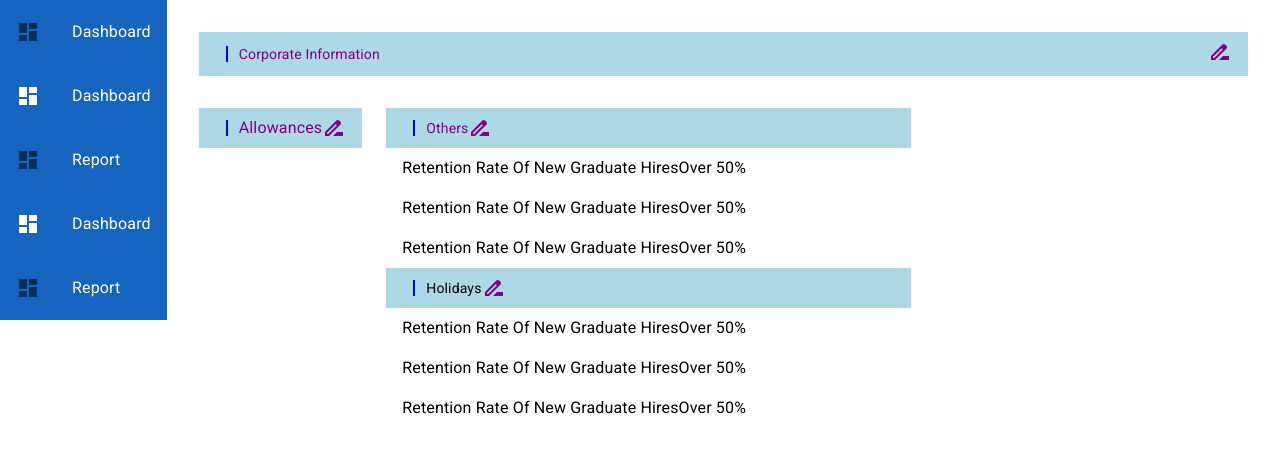
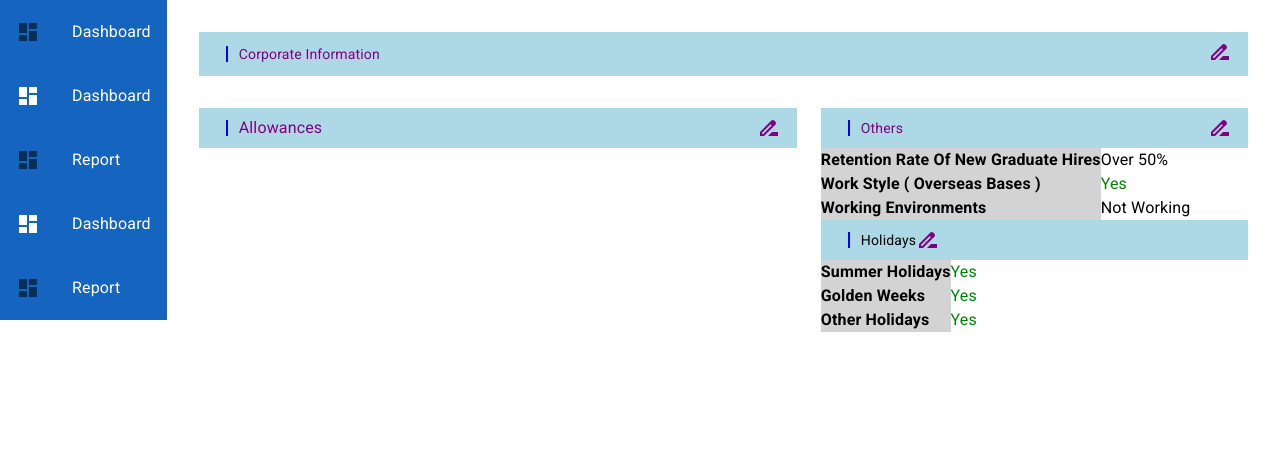
Before and after one commit to berserek20/Dashborad, a React (Create React App) app: page / in a window 1280 px wide. Shown: the top 452 px of the page. Built offline with nearby package versions, Linux system fonts and the light colour scheme.

Commit message:
fourth commit

```diff
--- a/src/components/Body.jsx
+++ b/src/components/Body.jsx
@@ -4,9 +4,12 @@ import HorizontalRuleIcon from '@mui/icons-material/HorizontalRule';
 import DriveFileRenameOutlineIcon from '@mui/icons-material/DriveFileRenameOutline';
 import PopupForm from './PopupForm';
 import { Link } from 'react-router-dom';
+// import { grey } from '@mui/material/colors';
 
 function Body() {
-    const [allowanceData, setAllowanceData] = useState([]);
+    const [allowanceData, setAllowanceData] = useState({});
+    const [registerData, setRegisterData] = useState({});
+
     const [open, setOpen] = useState(false);
     function handleClickOpen() {
         setOpen(true)
@@ -16,18 +19,26 @@ function Body() {
     };
     useEffect(() => {
         const v = localStorage.getItem("Allowance")
-        const temp = JSON.parse(v);
+        const temp1 = JSON.parse(v);
+        const r = localStorage.getItem("formData")
+        const temp2 = JSON.parse(r);
+        if (temp1 != null) {
 
-        if(temp != null){
-
-            setAllowanceData(temp);
+            setAllowanceData(temp1);
         }
-
-        console.log(allowanceData)
-    }, [])
+        if (temp2 != null) {
+            setRegisterData(temp2)
+        }
+        console.log(registerData)
+    }, [open])
     const data = Object.keys(allowanceData).map((key) => {
         return <Stack direction="row">
-            <ListItem sx={{bgcolor:"#D3D3D3"}}>{key} </ListItem><ListItem>{allowanceData[key]}</ListItem>
+            <ListItem sx={{ bgcolor: "#D3D3D3" }}>{key} </ListItem><ListItem sx={{ color: allowanceData[key] === "Yes" ? "green" : "red" }}>{allowanceData[key]}</ListItem>
+        </Stack>
+    });
+    const regData =  Object.keys(registerData).map((key) => {
+        return <Stack direction="row">
+            <ListItem sx={{ bgcolor: "#D3D3D3" }}>{key} </ListItem><ListItem sx={{ color: registerData[key] === "Yes" ? "green" : "red" }}>{registerData[key]}</ListItem>
         </Stack>
     });
 
@@ -37,6 +48,8 @@ function Body() {
 
                 {/* <Stack spacing={2}> */}
                 {/* direction="row" */}
+                <Stack direction="column">
+
                     <Stack direction="row" spacing={5} sx={{ bgcolor: "lightblue" }}>
                         <ListItem >
                             <HorizontalRuleIcon sx={{ color: "blue", transform: "RotateZ(90deg)" }} />
@@ -51,23 +64,36 @@ function Body() {
                             </ ListItem >
                         </Stack>
                     </Stack>
+                    <Stack>
+                        {regData}
+                        {/* {data===null?(""):(data)} */}
+                    </Stack>
+                </Stack>
 
                 {/* <Box sx={{ width: '100%', marginTop: "2em" }}> */}
 
 
                 <Stack direction="row" spacing={3} marginTop="2em">
-                    <Stack direction="column">
+                    <Stack direction="column" width="70%">
 
-                        <Stack width="100%">
+                        {/* <Stack > */}
+                        <Stack direction="row" sx={{ bgcolor: "lightblue" }}>
+
                             <ListItem sx={{ bgcolor: "lightblue" }}>
 
                                 <HorizontalRuleIcon sx={{ color: "blue", transform: "RotateZ(90deg)" }} />
                                 <Typography variant='body1' sx={{ color: "purple" }}>Allowances</Typography>
+                            </ListItem>
+                            <Stack direction="flex-end">
+
+                                <ListItem>
+
                                     <DriveFileRenameOutlineIcon sx={{ color: "purple", cursor: "pointer" }} onClick={handleClickOpen} />
                                     <PopupForm open={open} handleClose={handleClose} />
                                 </ListItem>
-
                             </Stack>
+                        </Stack>
+                        {/* </Stack> */}
                         {data}
                         {/* {data===null?(""):(data)} */}
                     </Stack>
@@ -76,26 +102,36 @@ function Body() {
                     <Stack width="50%">
 
                         <Stack >
-                            <ListItem sx={{ bgcolor: "lightblue" }}>
+                            <Stack direction="row" sx={{ bgcolor: "lightblue" }}>
+
+                                <ListItem >
                                     <HorizontalRuleIcon sx={{ color: "blue", transform: "RotateZ(90deg)" }} />
                                     <Typography variant='body2' sx={{ color: "purple" }}>Others</Typography>
+                                </ListItem>
+                                <Stack justifyContent="flex-end">
+                                    <ListItem>
+
                                         <DriveFileRenameOutlineIcon sx={{ color: "purple", cursor: "pointer" }} />
                                     </ListItem>
 
-                            <ListItem>
-                                <Typography variant='body1' >Retention Rate Of New Graduate Hires</Typography>
+                                </Stack>
+                            </Stack>
+                            <Stack direction="row">
+
+                                <Stack direction="column" sx={{ backgroundColor: "#D3D3D3" }}>
+                                    <Typography variant='body1' ><b>Retention Rate Of New Graduate Hires</b></Typography>
+                                    <Typography variant='body1' ><b>Work Style ( Overseas Bases )</b></Typography>
+                                    <Typography variant='body1' ><b>Working Environments</b></Typography>
+                                </Stack>
+
+                                <Stack direction="column" >
                                     <Typography variant='body1' >Over 50%</Typography>
-                            </ListItem>
+                                    <Typography variant='body1' color="green">Yes </Typography>
+                                    <Typography variant='body1' >Not Working</Typography>
+                                </Stack>
+                            </Stack>
 
-                            <ListItem>
-                                <Typography variant='body1' >Retention Rate Of New Graduate Hires</Typography>
-                                <Typography variant='body1' >Over 50%</Typography>
-                            </ListItem>
 
-                            <ListItem>
-                                <Typography variant='body1' >Retention Rate Of New Graduate Hires</Typography>
-                                <Typography variant='body1' >Over 50%</Typography>
-                            </ListItem>
 
                         </Stack>
 
@@ -107,21 +143,22 @@ function Body() {
                                 <Typography variant='body2'>Holidays</Typography>
                                 <DriveFileRenameOutlineIcon sx={{ color: "purple", cursor: "pointer" }} />
                             </ListItem>
+                            <Stack direction="row">
 
-                            <ListItem>
-                                <Typography variant='body1' >Retention Rate Of New Graduate Hires</Typography>
-                                <Typography variant='body1' >Over 50%</Typography>
-                            </ListItem>
+                                <Stack direction="column" sx={{ backgroundColor: "#D3D3D3" }}>
+                                    <Typography variant='body1' ><b>Summer Holidays</b></Typography>
+                                    <Typography variant='body1' ><b>Golden Weeks</b></Typography>
+                                    <Typography variant='body1' ><b>Other Holidays</b></Typography>
+                                </Stack>
 
-                            <ListItem>
-                                <Typography variant='body1' >Retention Rate Of New Graduate Hires</Typography>
-                                <Typography variant='body1' >Over 50%</Typography>
-                            </ListItem>
+                                <Stack direction="column" >
+                                    <Typography variant='body1' color="green">Yes</Typography>
+                                    <Typography variant='body1' color="green">Yes</Typography>
+                                    <Typography variant='body1' color="green">Yes</Typography>
+                                </Stack>
+                            </Stack>
 
-                            <ListItem>
-                                <Typography variant='body1' >Retention Rate Of New Graduate Hires</Typography>
-                                <Typography variant='body1' >Over 50%</Typography>
-                            </ListItem>
+
                         </Stack>
 
                     </Stack>
--- a/src/components/PopupForm.jsx
+++ b/src/components/PopupForm.jsx
@@ -7,7 +7,7 @@ function PopupForm({ open, handleClose }) {
     function setVal(value, id) {
         // dref.current(current[id]:value)
         dref.current[id] = value;
-        console.log(dref.current)
+        console.log(dref.current,value)
 
     }
     // function addTORef(el){
@@ -19,6 +19,7 @@ function PopupForm({ open, handleClose }) {
         const formDataString = JSON.stringify(dref.current);
 
         localStorage.setItem('Allowance', formDataString)
+        handleClose();
     }
     return (
         <div>
@@ -94,7 +95,7 @@ function PopupForm({ open, handleClose }) {
                                 <Typography>Mentor System</Typography>
                             </Grid>
                             <Grid xs={12}>
-                                <RadioGroup row onChange={(e) => setVal(e)}>
+                                <RadioGroup id='Mentor System' row onChange={(e) => setVal(e.target.value,"Mentor System")}>
                                     <FormControlLabel value="Yes" label="Yes" control={<Radio />} />
                                     <FormControlLabel value="No" label="No" control={<Radio />} />
 
@@ -113,7 +114,7 @@ function PopupForm({ open, handleClose }) {
                                 <Typography>Career Consulting</Typography>
                             </Grid>
                             <Grid xs={12}>
-                                <RadioGroup row onChange={(e) => setVal(e)}>
+                                <RadioGroup id='Career Consulting' row onChange={(e) => setVal(e.target.value,"Career Consulting")}>
                                     <FormControlLabel value="Yes" label="Yes" control={<Radio />} />
                                     <FormControlLabel value="No" label="No" control={<Radio />} />
 
@@ -121,8 +122,8 @@ function PopupForm({ open, handleClose }) {
                             </Grid>
 
                         </Grid>
+                    <Button variant="contained" sx={{ bgcolor: "#000080", margin: "auto" }} onClick={saveToLocal}>Save</Button>
                     </FormControl>
-                    <Button variant="contained" sx={{ bgcolor: "#000080", margin: "auto" }} onClick={saveToLocal}>Save</Button>
                 </DialogContent>
             </Dialog>
         </div>
--- a/src/components/Register.jsx
+++ b/src/components/Register.jsx
@@ -1,21 +1,22 @@
-import React, { useState } from 'react'
+import React, { useRef } from 'react'
 import { Box, Button, FormControlLabel, FormLabel, Radio, RadioGroup, Stack, TextField } from '@mui/material'
 import Sidenav from './Sidenav'
 // import { Label } from '@mui/icons-material'
 
 function Register() {
 
-  const [formValues, setFormValues] = useState({})
+  // const [formValues, setFormValues] = useState({})
+  const formRef =useRef({})
   function setInput(e, index) {
-    console.log(e.target.value, e.target)
-    setFormValues((prev) => ({
-      ...prev, [e.target.id]: e.target.value
-    }))
+    formRef.current[e.target.id]=e.target.value;
+    console.log(formRef.current)
+
   }
   function saveDataToLocal() {
-    const formDataString = JSON.stringify(formValues);
+    const formDataString = JSON.stringify(formRef.current);
 
     localStorage.setItem('formData', formDataString);
+
   }
   return (
     <div style={{ display: "flex" }}>
```
Lines whose indentation alone changed are shown as unchanged.
